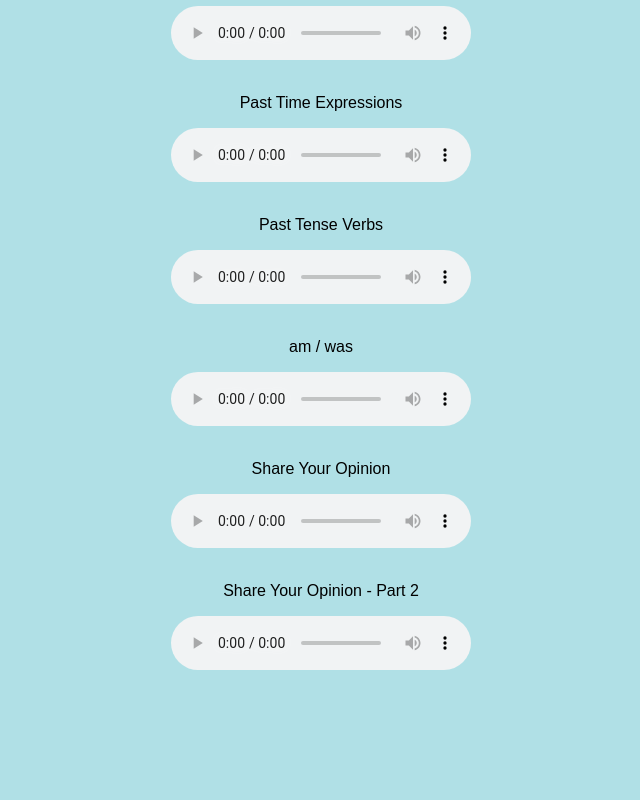
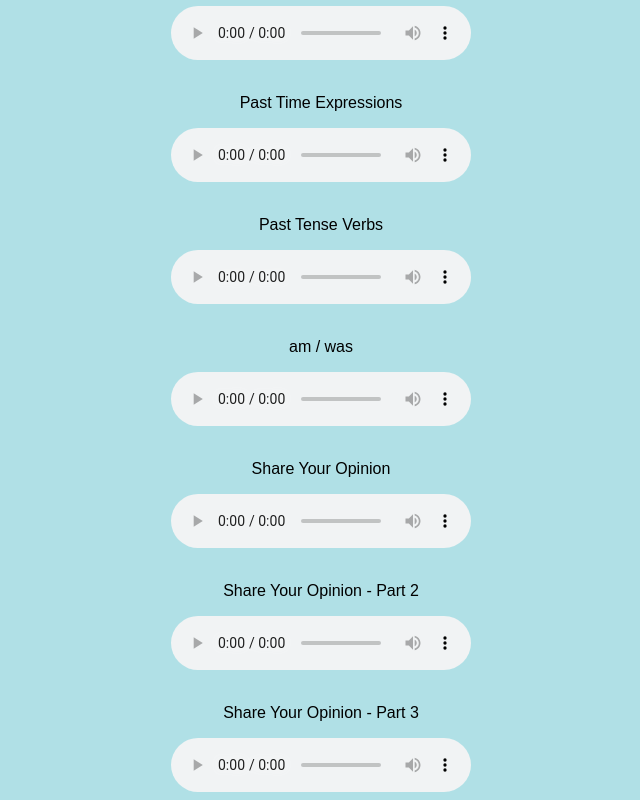
Before and after one commit to dreamtreeenglish/dreamtree-site, a plain HTML site: page c2-voicememo.html in a window 1280 px wide. Shown: the part 480-1280 px from the top of the page, without its empty margins (319-959 px from the left). Before the commit the page ends 1158 px from the top, so only its background shows below. Drawn offline with Linux system fonts and the light colour scheme.

Commit message:
Adds c2 Week 3

```diff
--- a/c2-voicememo.html
+++ b/c2-voicememo.html
@@ -64,5 +64,10 @@
     <audio controls>
       <source src="voice-memos\audio-recordings\c2-recordings\c2_opinion_2.mp3" type="audio/mpeg" />
     </audio>
+    <br>
+    <p>Share Your Opinion - Part 3</p>
+    <audio controls>
+      <source src="voice-memos\audio-recordings\c2-recordings\c2_opinion_3.mp3" type="audio/mpeg" />
+    </audio>
   </body>
 </html>
```
Also changed, not shown: 1 other file.
